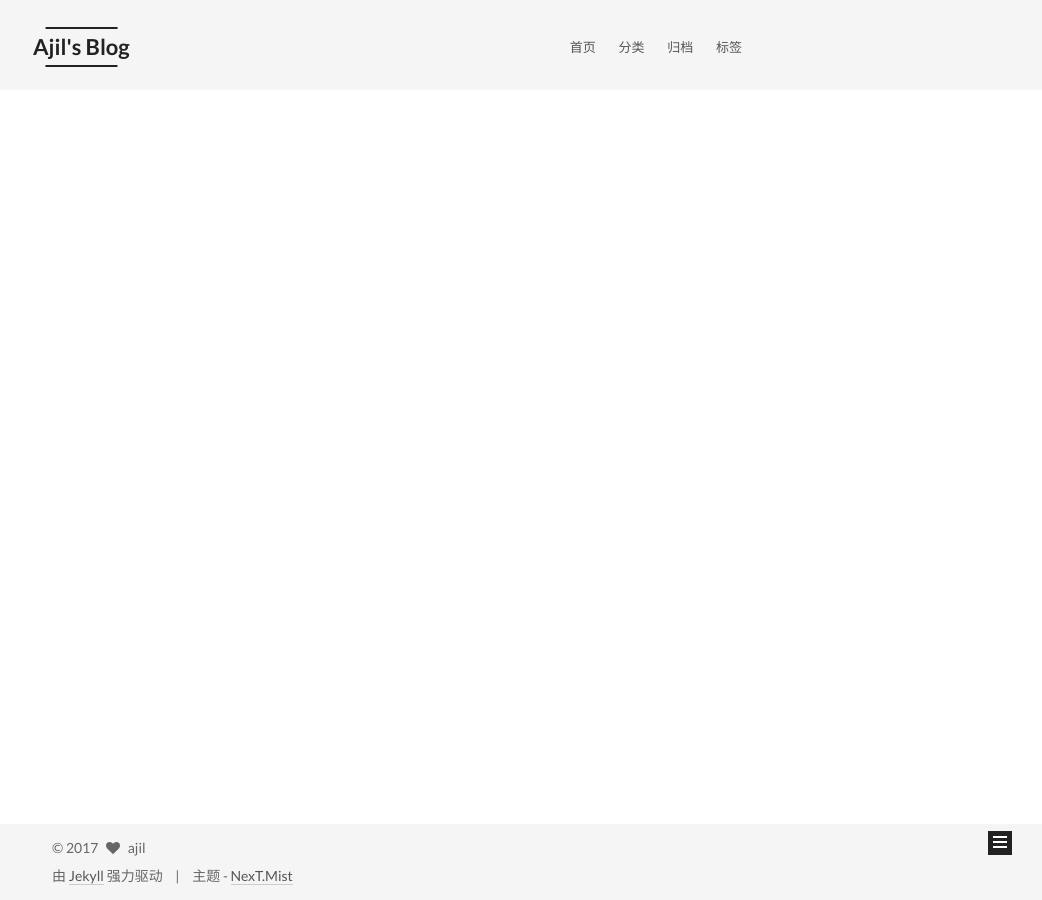
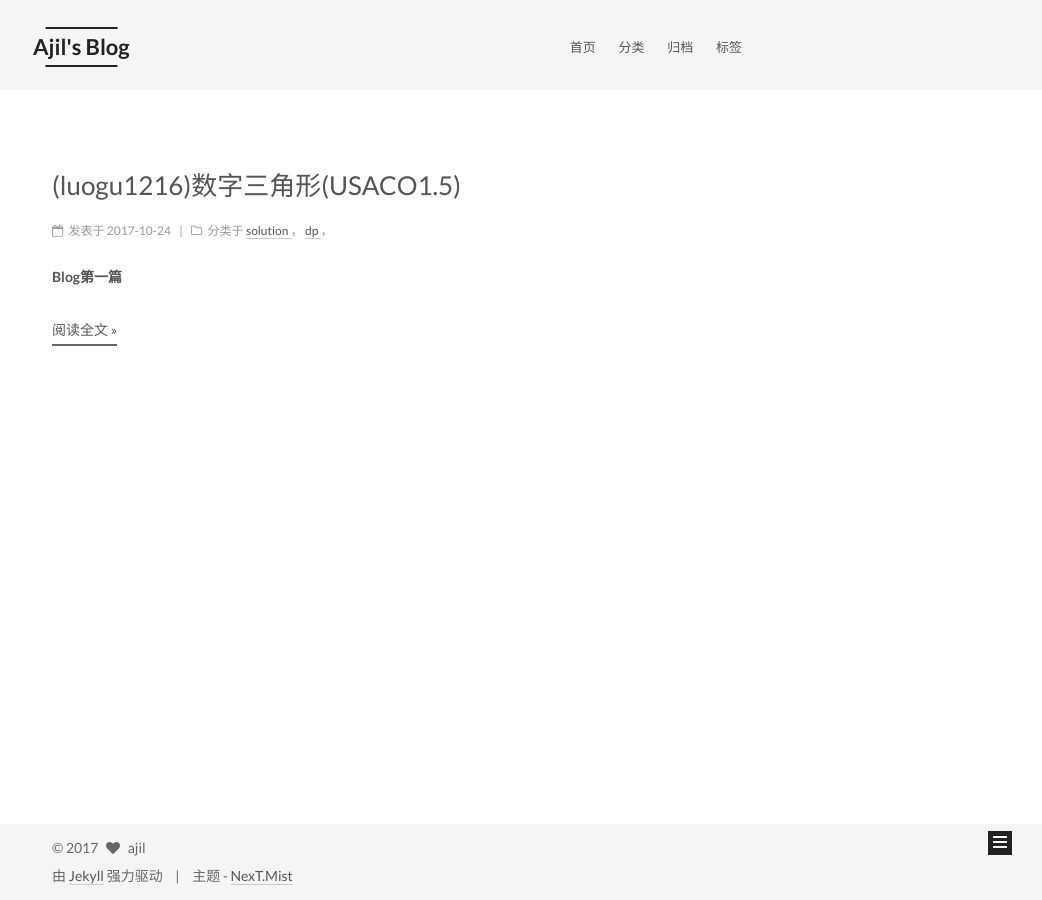
Before and after one commit to XajilX/old_XajilX.github.io, a Jekyll site: the page built from index.html, in a window 1280 px wide. Shown: the whole page, without its empty margins (238-1280 px from the left). Built offline with Jekyll 4.4.1, drawn with Linux system fonts in a browser that asks for light colours; the list of posts is cut into pages by our own code.

Commit message:
Update and rename numtri.md to 2017-10-24-numtri.md

```diff
--- a/_posts/numtri.md
+++ b/_posts/2017-10-24-numtri.md
@@ -1,5 +1,5 @@
 ---
-title: (luogu1216)Number Triangle(USACO1.5)
+title: (luogu1216)数字三角形(USACO1.5)
 date: 2017-10-24
 categories:
 - solution
```
